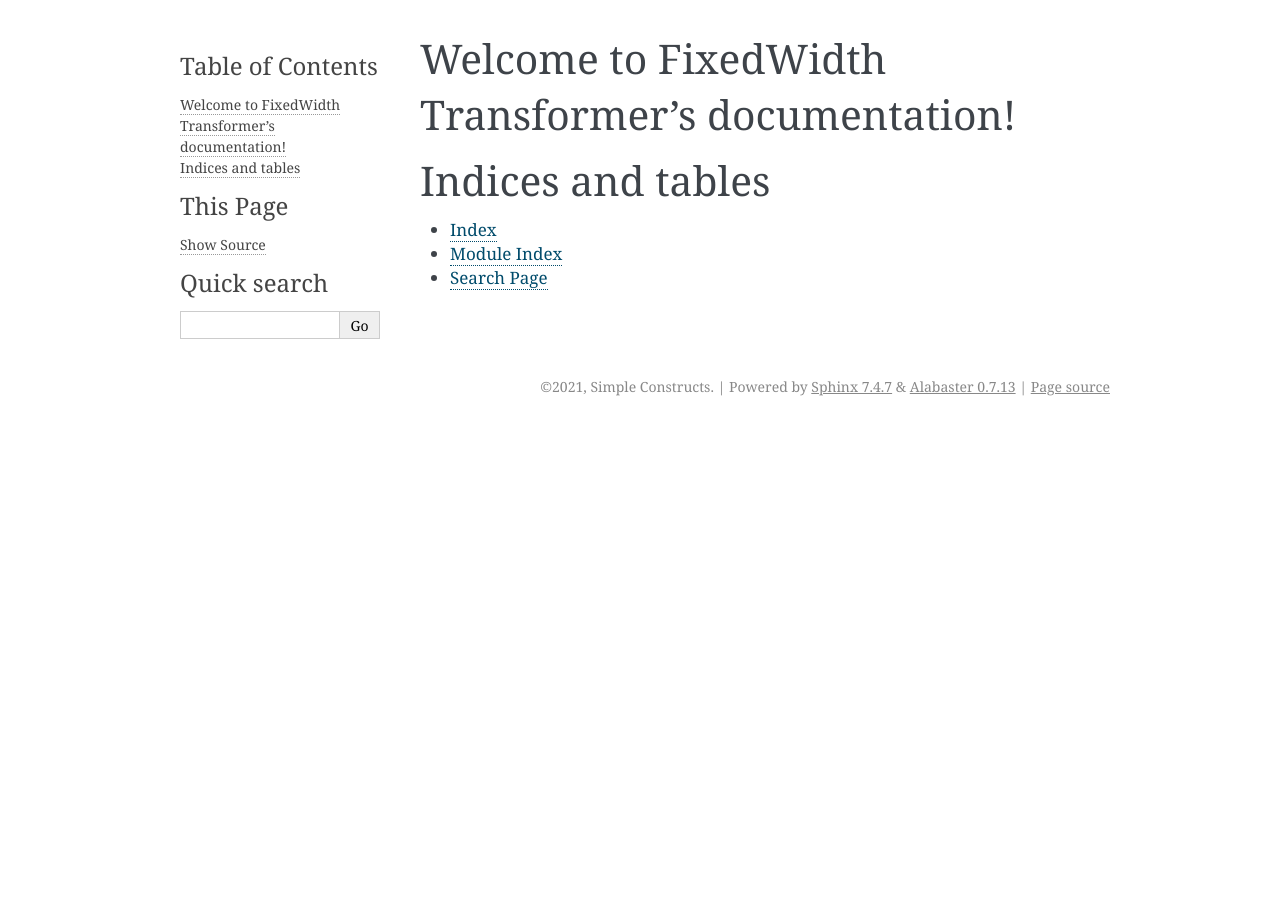
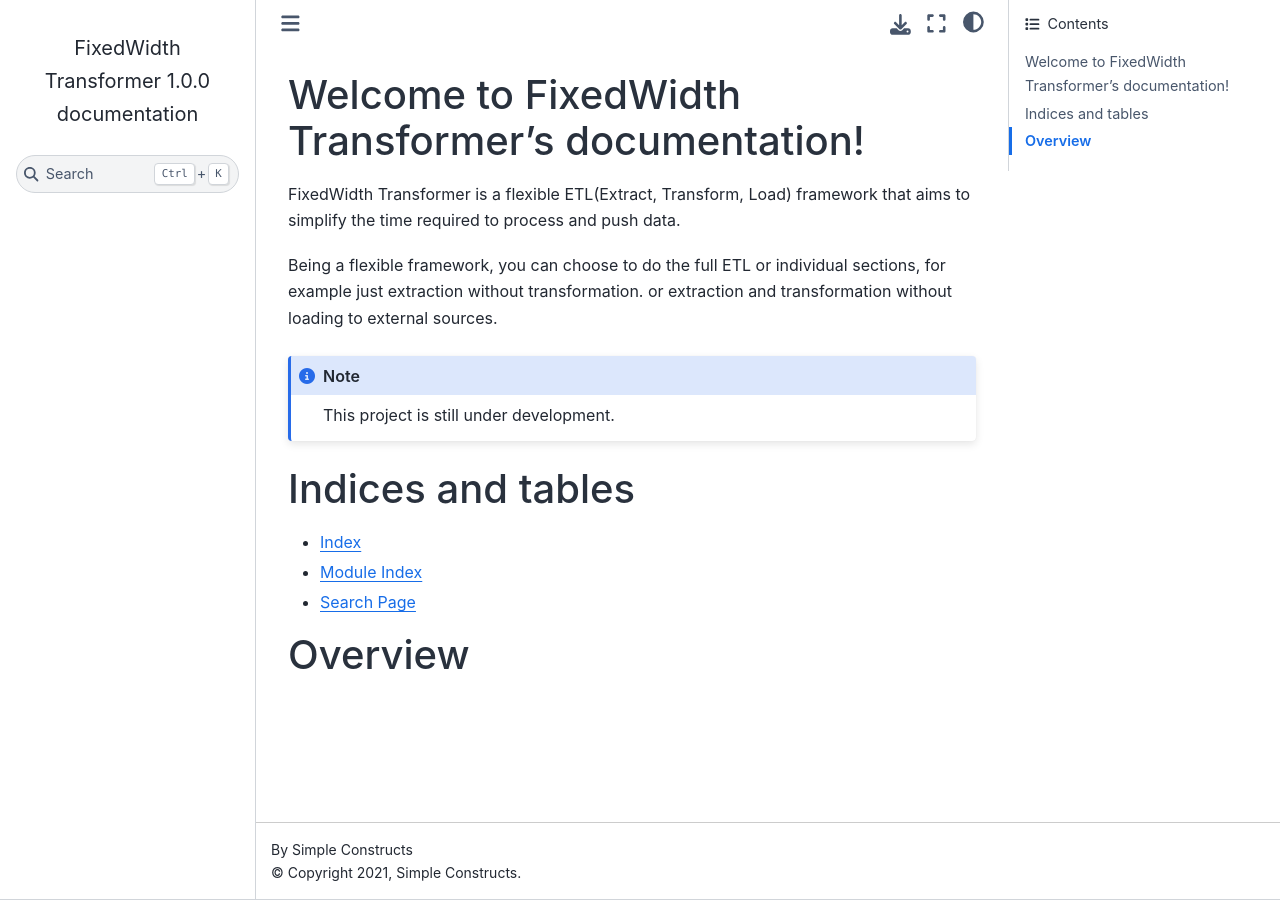
Before and after one commit to Hepmata/fixed-width-transformer, a Sphinx documentation site: the page built from docs/index.rst, in a window 1280 px wide. Built offline with Sphinx 7.4.7 and the Sphinx Book theme 1.1.4, drawn with Linux system fonts in a browser that asks for light colours.

Commit message:
updating docs theme, added sphinx related stuff to requirements.txt

```diff
--- a/docs/conf.py
+++ b/docs/conf.py
@@ -47,7 +47,7 @@ exclude_patterns = ['_build', 'Thumbs.db', '.DS_Store']
 # The theme to use for HTML and HTML Help pages.  See the documentation for
 # a list of builtin themes.
 #
-html_theme = 'alabaster'
+html_theme = 'sphinx_book_theme'
 
 # Add any paths that contain custom static files (such as style sheets) here,
 # relative to this directory. They are copied after the builtin static files,
--- a/docs/index.rst
+++ b/docs/index.rst
@@ -5,7 +5,15 @@
 
 Welcome to FixedWidth Transformer's documentation!
 ==================================================
+FixedWidth Transformer is a flexible ETL(Extract, Transform, Load) framework
+that aims to simplify the time required to process and push data.
 
+Being a flexible framework, you can choose to do the full ETL or individual sections,
+for example just extraction without transformation. or extraction and transformation without
+loading to external sources.
+
+.. note::
+   This project is still under development.
 .. toctree::
    :maxdepth: 2
    :caption: Contents:
@@ -18,3 +26,6 @@ Indices and tables
 * :ref:`genindex`
 * :ref:`modindex`
 * :ref:`search`
+
+Overview
+========
```
